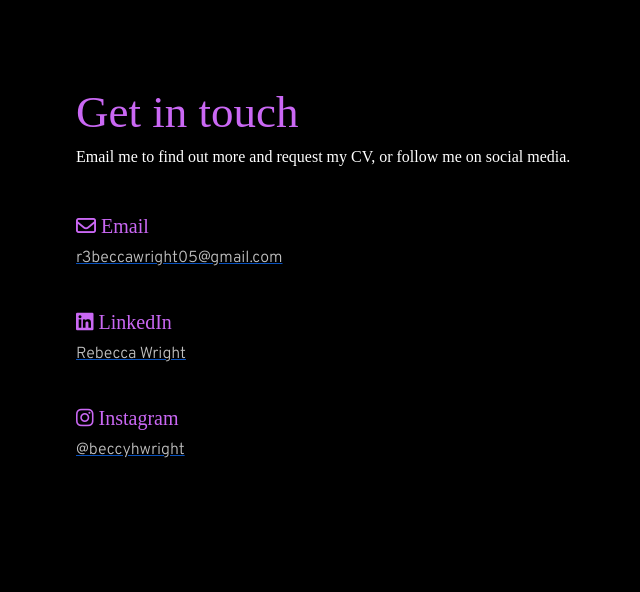
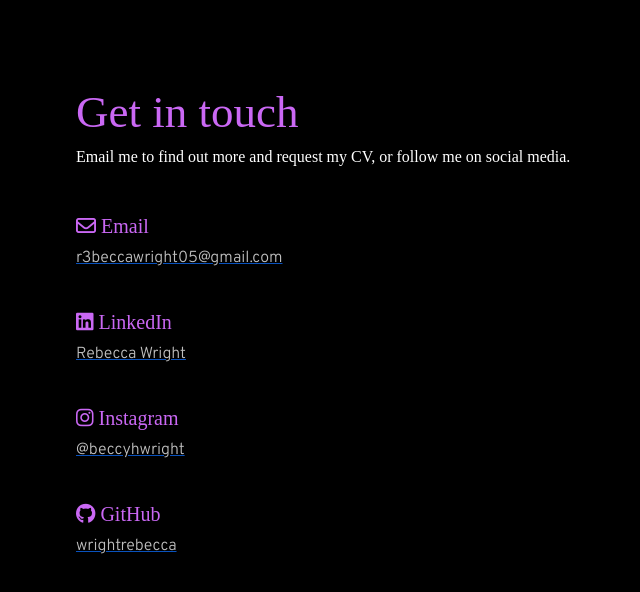
Before and after one commit to wrightrebecca/Rebecca-Wright-Portfolio, a plain HTML site: page contact.html in a window 1280 px wide. Shown: the whole page, without its empty margins (76-716 px from the left). Drawn offline with nearby package versions, Linux system fonts and the light colour scheme; a web font is replaced by a local one.

Commit message:
GitHub added to contact page

```diff
--- a/contact.html
+++ b/contact.html
@@ -45,6 +45,11 @@
       <a href="https://www.instagram.com/beccyhwright/?hl=en" target="_blank"
         ><p>@beccyhwright</p></a
       >
+      <br />
+      <h3><i class="fa-brands fa-github"></i> GitHub</h3>
+      <a href="https://github.com/wrightrebecca" target="_blank">
+        <p>wrightrebecca</p></a
+      >
     </div>
 
     <script
```
Also changed, not shown: index.html (+1 -0 lines).
